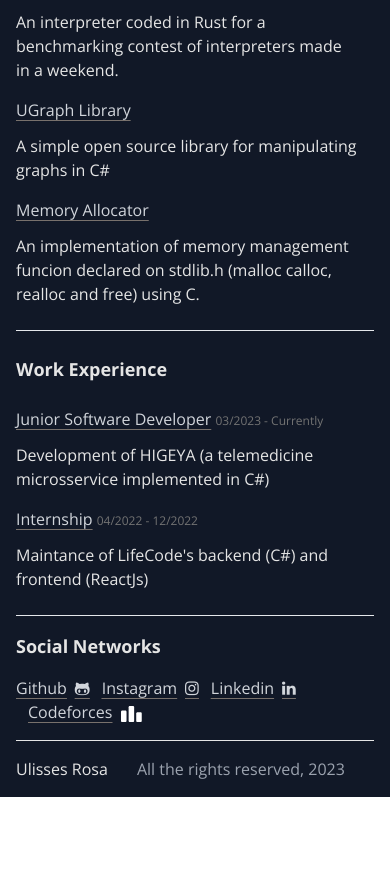
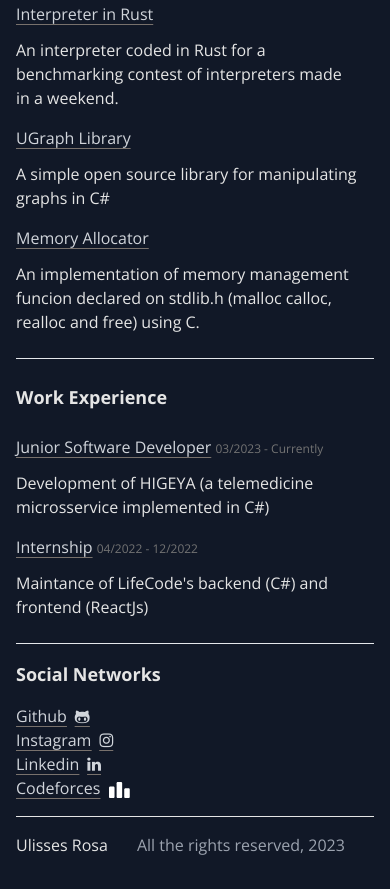
Before and after one commit to RosaUlisses/RosaUlisses.github.io, a plain HTML site: page index.html in a window 390 px wide. Shown: the part 667-1556 px from the top of the page. Before the commit the page ends 1464 px from the top, so only its background shows below. Drawn offline with nearby package versions, Linux system fonts and the light colour scheme.

Commit message:
fix: uneven spacing

```diff
--- a/index.html
+++ b/index.html
@@ -14,11 +14,14 @@
 <body class="">
   <div class="open-sans flex text-neutral-200 flex-col items-center w-full min-h-screen h-full bg-gray-900 px-4">
     <header class="content py-6">
-      <h1 class="text-stone-400">Ulisses Rosa</h1>
+      <h1 class="font-bold text-white-400 text-xl">Ulisses Rosa</h1>
     </header>
 
     <main class="content">
       <span class="text-sm text-neutral-500">"Only those who have suffered long, can see the light within the shadows" - Roronoa Zoro</span>
+
+      <br>
+      <br>
       <p class="mt-2">
         Hi, my name is <strong>Ulisses</strong>, and currently I am doing my <strong>computer science</strong> bachelor’s in <strong>UFMG</strong> (Universidade Federal de Minas Gerais).
         <br>
@@ -83,17 +86,17 @@
             <i class="ml-2 fa fa-github-alt text-[16px]"></i>
           </a>
 
-          <a class="flex items-baseline ml-3" href="https://www.instagram.com/ulissao_/">
+          <a class="flex items-baseline md:ml-3 w-full md:w-fit" href="https://www.instagram.com/ulissao_/">
             <p class="text-[16px]">Instagram</p>
             <i class="ml-2 fa fa-instagram text-[16px]"></i>
           </a>
 
-          <a class="flex items-baseline ml-3" href="https://www.linkedin.com/in/ulisses-rosa-3b13a4204/">
+          <a class="flex items-baseline md:ml-3 w-full md:w-fit" href="https://www.linkedin.com/in/ulisses-rosa-3b13a4204/">
             <p class="text-[16px]">Linkedin</p>
             <i class="ml-2 fa fa-linkedin text-[16px]"></i>
           </a>
 
-          <a class="flex items-baseline ml-3" href="https://codeforces.com/profile/Ulissao">
+          <a class="flex items-baseline md:ml-3 w-full md:w-fit" href="https://codeforces.com/profile/Ulissao">
             <p class="text-[16px]">Codeforces</p>
             <img class="ml-[1px] h-[16px] w-[32px] mt-auto mb-[2px]" src="./assets/codeforces-seeklogo.com.svg" alt="Codeforces Logo">
           </a>
@@ -101,7 +104,7 @@
       </div>
     </main>
 
-    <footer class="flex justify-between content py-4 mt-4 border-t-[1px] border-t-neutral-200">
+    <footer class="flex flex-wrap justify-between content pt-4 pb-8 mt-4 border-t-[1px] border-t-neutral-200">
       <p class="">
         Ulisses Rosa
       </p>
```
